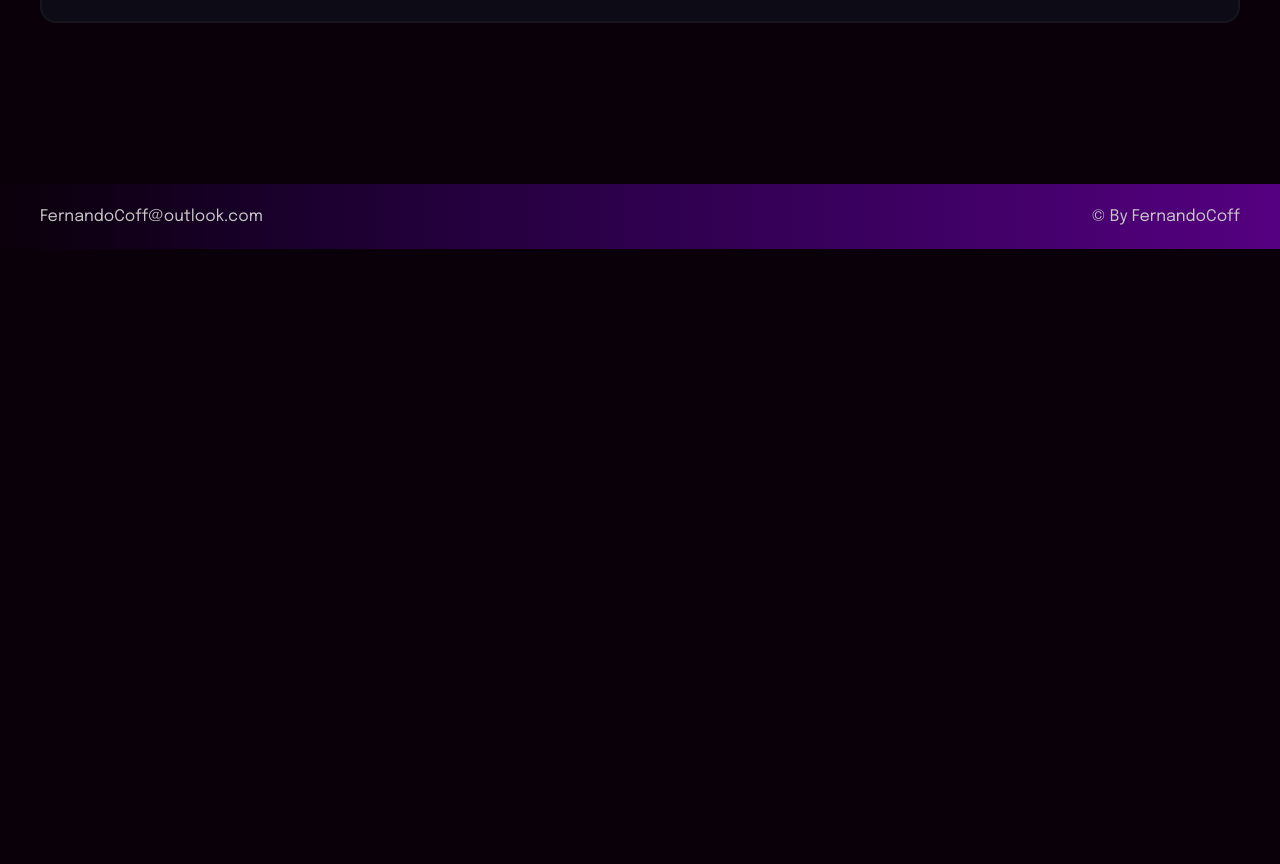
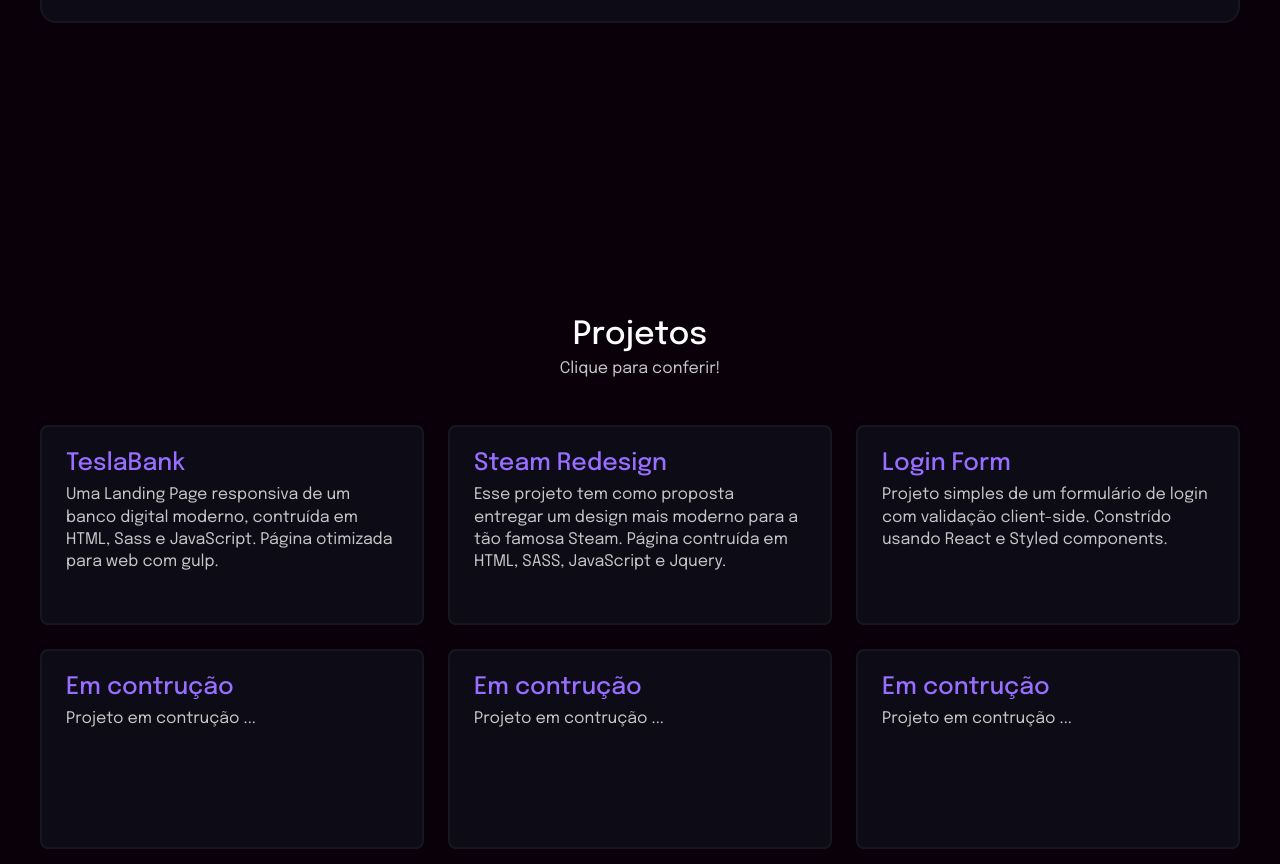
Before and after one commit to FernandoCoff/FernandoDev, a website: page src/index.html in a window 1280 px wide. Shown: the part 1416-2280 px from the top of the page. Before the commit the page ends 1665 px from the top, so only its background shows below. Drawn offline with nearby package versions, Linux system fonts and the light colour scheme; files that its build step writes are made by us from their sources.

Commit message:
Create section projects

```diff
--- a/src/index.html
+++ b/src/index.html
@@ -76,6 +76,69 @@
     </div>
   </section>
 
+  <section id="projects">
+    <div class="container container--projects">
+      <div class="title">
+        <h2>Projetos</h2>
+        <p>Clique para conferir!</p>
+      </div>
+      <ul class="project-list">
+        <li>
+          <a href="https://tesla-bank-y4zx-git-main-fernandocoffs-projects.vercel.app/" target="_blank">
+            <h4>TeslaBank</h4>
+            <p>
+              Uma Landing Page responsiva de um banco digital moderno,
+              contruída em HTML, Sass e JavaScript. Página otimizada para web com
+              gulp.
+            </p>
+          </a>
+        </li>
+        <li>
+          <a href="https://tesla-bank-y4zx-git-main-fernandocoffs-projects.vercel.app/" target="_blank">
+            <h4>Steam Redesign</h4>
+            <p>
+              Esse projeto tem como proposta entregar um design mais moderno
+              para a tão famosa Steam. Página contruída em HTML, SASS, JavaScript e Jquery.
+            </p>
+          </a>
+        </li>
+        <li>
+          <a href="https://login-form-jsx-pi.vercel.app/" target="_blank">
+            <h4>Login Form</h4>
+            <p>
+              Projeto simples de um formulário de login com validação
+              client-side. Constrído usando React e Styled components.
+            </p>
+          </a>
+        </li>
+        <li>
+          <a>
+            <h4>Em contrução</h4>
+            <p>
+              Projeto em contrução ...
+            </p>
+          </a>
+        </li>
+        <li>
+          <a>
+            <h4>Em contrução</h4>
+            <p>
+              Projeto em contrução ...
+            </p>
+          </a>
+        </li>
+        <li>
+          <a>
+            <h4>Em contrução</h4>
+            <p>
+              Projeto em contrução ...
+            </p>
+          </a>
+        </li>
+      </ul>
+    </div>
+  </section>
+
   <footer id="footer">
     <div class="container container--footer">
       <p>
--- a/src/scss/components/_about.scss
+++ b/src/scss/components/_about.scss
@@ -2,10 +2,14 @@
 
 #about{
   width: 100%;
-  height: 100vh;
+  min-height: 100vh;
   display: flex;
   align-items: center;
   justify-content: center;
+
+  @media(max-width: 1050px){
+    margin: 48px 0;
+  }
 
   .container{
     &--about{
--- /dev/null
+++ b/src/scss/components/_projects.scss
@@ -0,0 +1,84 @@
+@use 'config.scss';
+
+#projects{
+  width: 100%;
+  min-height: 100vh;
+  display: flex;
+  align-items: center;
+  justify-content: center;
+  .container{
+    &--projects{
+      display: flex;
+      align-items: center;
+      justify-content: center;
+      flex-direction: column;
+
+      .title{
+        width: 100%;
+        text-align: center;
+
+        h2{
+          color: config.$color-white;
+          font-size: 32px;
+          font-weight: 500;
+        }
+
+        p{
+          color: config.$color-gray;
+          font-size: 16px;
+          margin-top: 8px;
+        }
+      }
+
+      .project-list{
+        width: 100%;
+        list-style: none;
+        margin-top: 48px;
+        display: grid;
+        grid-template-columns: repeat(3, 1fr);
+        gap: 24px;
+
+        li{
+          text-decoration: none;
+          background-color: config.$bg-secondary;
+          border: 2px solid config.$bg-border;
+          padding: 24px;
+          border-radius: 8px;
+          height: 200px;
+          width: 100%;
+          transition: .4s;
+
+          &:hover{
+            border-color: config.$color-primary;
+          }
+
+          a{
+            text-decoration: none;
+
+            h4{
+            font-size: 24px;
+            color: config.$color-primary;
+            font-weight: 500;
+            }
+
+            p{
+              color: config.$color-gray;
+              margin-top: 8px;
+              font-size: 16px;
+              line-height: 140%;
+            }
+          }
+        }
+
+        @media(max-width: 1200px){
+          grid-template-columns: repeat(2, 1fr);
+          margin-bottom: 48px;
+        }
+        @media(max-width: 800px){
+          grid-template-columns: 1fr;
+          margin-bottom: 48px;
+        }
+      }
+    }
+  }
+}
--- a/src/scss/main.scss
+++ b/src/scss/main.scss
@@ -2,4 +2,5 @@
 @use 'components/header';
 @use 'components/home';
 @use 'components/about';
+@use 'components/projects';
 @use 'components/footer';
```
Also changed, not shown: assets/img/bgsll.png (added).
